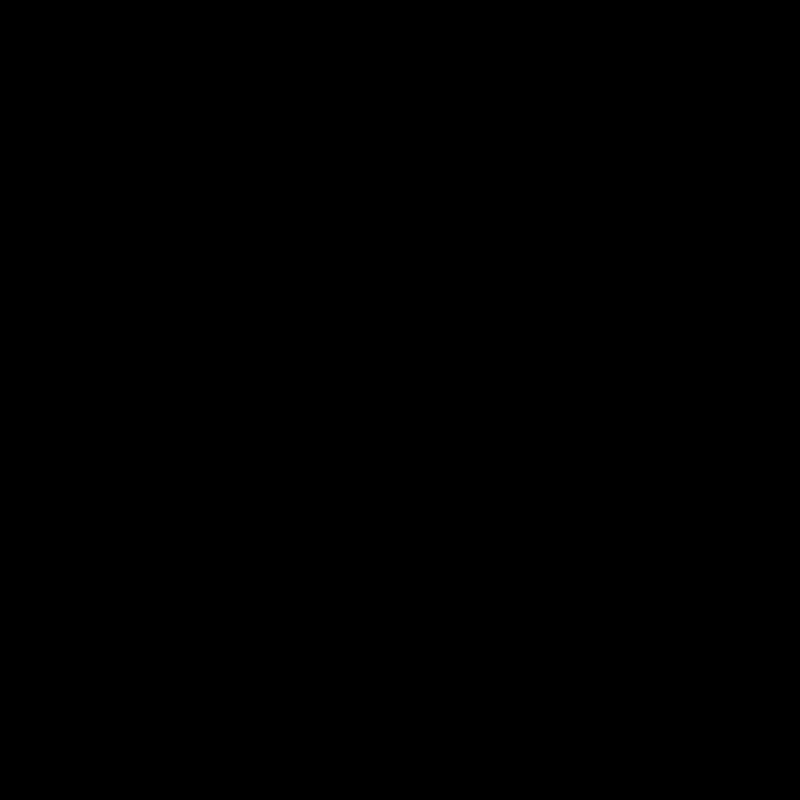
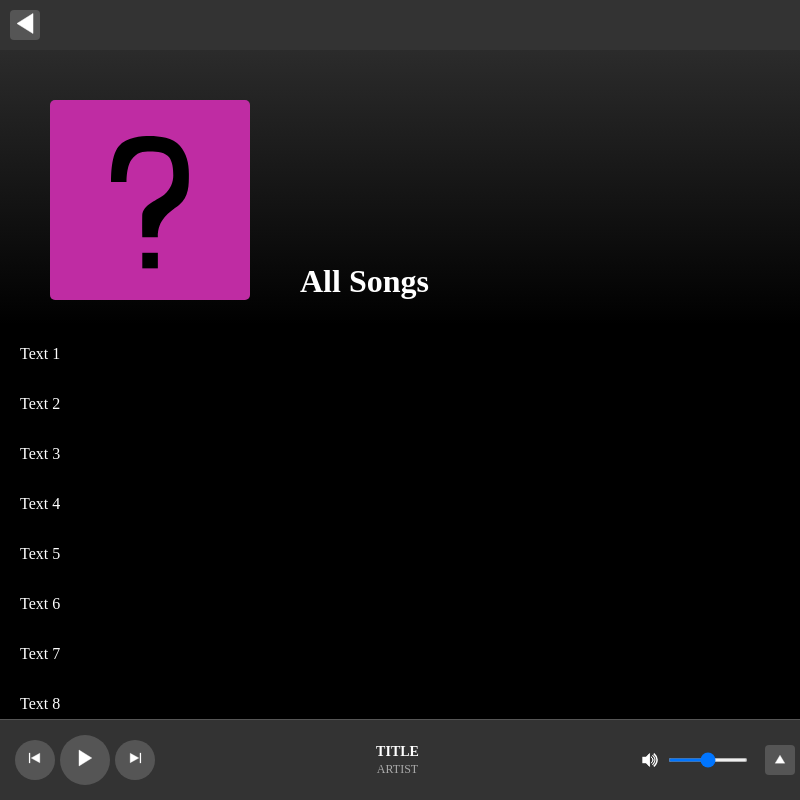
Before and after one commit to 0xDarkStar/CustomApps, an Electron app: page musicPlayer/frontend/html/playlist.html in a window 800 px wide. Drawn offline with Linux system fonts and the light colour scheme.

Commit message:
Playlist page partially completed

```diff
--- a/musicPlayer/frontend/html/playlist.html
+++ b/musicPlayer/frontend/html/playlist.html
@@ -10,8 +10,63 @@
          <!-- Thumbnail -->
          <!-- Add song to playlist -->
          <!-- Remove song from playlist -->
-        <div>
-
+        <div class="top-bar">
+            <button class="top-bar-btn">
+                <img src="../icons/play.svg">
+            </button>
         </div>
+        <div class="main-playlist-body">
+            <div class="playlist-cover">
+                <img src="../../data/thumbnails/no_image.svg">
+                <div class="playlist-cover-title">
+                    All Songs
+                </div>
+            </div>
+            <div class="songs-grid">
+                <div>Text 1</div>
+                <div>Text 2</div>
+                <div>Text 3</div>
+                <div>Text 4</div>
+                <div>Text 5</div>
+                <div>Text 6</div>
+                <div>Text 7</div>
+                <div>Text 8</div>
+            </div>
+        </div>
+        <!-- Control Bar -->
+        <div class="control-bar">
+            <div class="control-subsection">
+                <!-- Control Buttons -->
+                <div class="bar-left">
+                    <button class="control-btn">
+                        <img src="../icons/previous.svg" alt="Prev">
+                    </button>
+                    <button class="control-btn play-btn">
+                        <img src="../icons/play.svg" alt="Play">
+                    </button>
+                    <button class="control-btn">
+                        <img src="../icons/skip.svg" alt="Next">
+                    </button>
+                </div>
+                <!-- Song Info -->
+                <div class="bar-center">
+                    <div class="song-info">
+                        <div class="song-title">TITLE</div>
+                        <div class="song-artist">ARTIST</div>
+                    </div>
+                </div>
+                <!-- Volume and Expansion Controls -->
+                <div class="bar-right">
+                    <div class="volume-control">
+                        <img src="../icons/volume.svg">
+                        <input type="range" class="volume-slider" min="0" max="100" value="50">
+                    </div>
+                    <button class="expand-btn">
+                        <img src="../icons/dropdown.svg" alt="Expand">
+                    </button>
+                </div>
+            </div>
+        </div>
+        <script src="../javascript/app.js"></script>
     </body>
 </html>
--- a/musicPlayer/frontend/main.js
+++ b/musicPlayer/frontend/main.js
@@ -116,7 +116,7 @@ const createWindow = () => {
         }
     })
 
-    win.loadFile('html/index.html')
+    win.loadFile('html/playlist.html')
 }
 
 app.whenReady().then(() => {
--- a/musicPlayer/frontend/styles/dark.css
+++ b/musicPlayer/frontend/styles/dark.css
@@ -207,7 +207,79 @@ body {
     filter: invert(1);
 }
 
-/*  */
+/* Standard Top Bar */
+.top-bar {
+    background-color: #333333;
+    border: none;
+    width: 100vw;
+    height: 50px;
+    align-items: center;
+    display: flex;
+    padding-left: 10px;
+    gap: 5px;
+    position: fixed;
+    top: 0;
+}
+
+.top-bar-btn {
+    background-color: #555555;
+    border: none;
+    width: 30px;
+    height: 30px;
+    cursor: pointer;
+    display: flex;
+    align-content: center;
+    justify-content: center;
+    border-radius: 4px;
+}
+
+.top-bar-btn img {
+    width: 25px;
+    height: 25px;
+    filter: invert(1);
+    transform: rotate(180deg);
+}
+
+/* Playlist Image and songs grid */
+.main-playlist-body {
+    max-height: calc(100vh - 130px);
+    overflow-y: auto;
+}
+
+.playlist-cover {
+    background: linear-gradient(#333333, black);
+    max-height: calc(100% - 80px);
+    padding: 100px 50px 25px 50px;
+    display: flex;
+    align-items: end;
+    justify-content: left;
+    gap: 50px;
+
+}
+
+.playlist-cover img {
+    width: 25vw;
+    height: 25vw;
+    object-fit: cover;
+    border-radius: 5px;
+}
+
+.playlist-cover-title {
+    font-size: 4vw;
+    font-weight: bold;
+}
+
+.songs-grid {
+    background-color: black;
+    padding: 20px;
+    width: calc(100% - 40px);
+    height: auto;
+    position: fixed;
+    display: grid;
+    grid-template-columns: 100%;
+    grid-auto-rows: 35px;
+    gap: 15px;
+}
 
 /* Modal Styles */
 .modal {
```
Also changed, not shown: musicPlayer/frontend/icons/pause.svg (renamed from musicPlayer/frontend/icons/Pause.svg), 1 other file.
